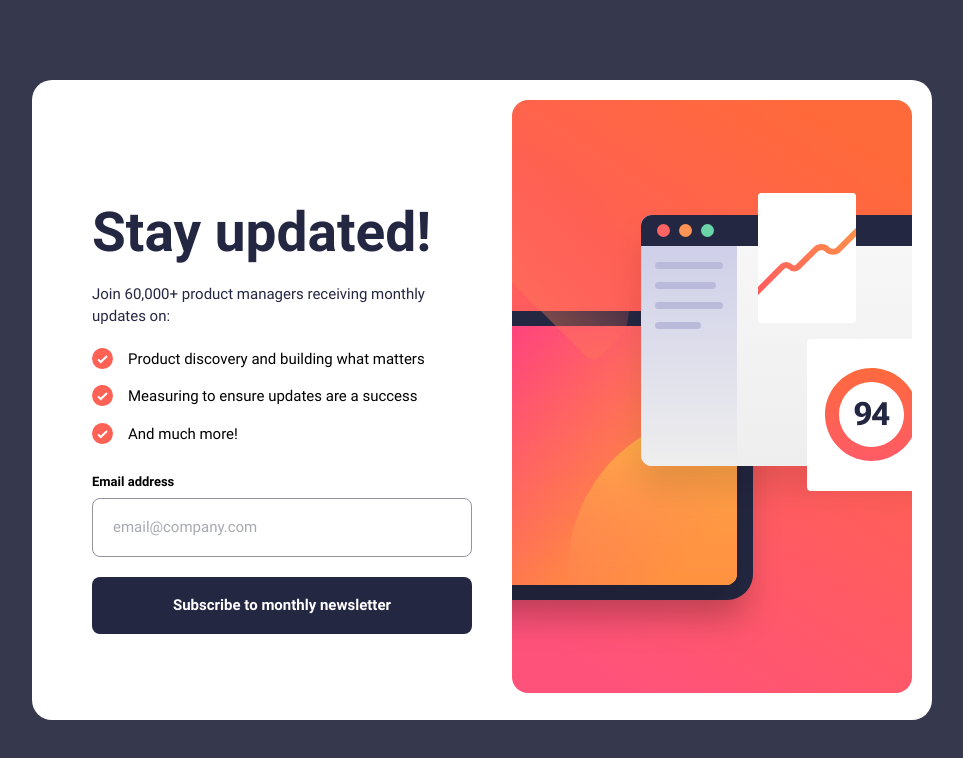
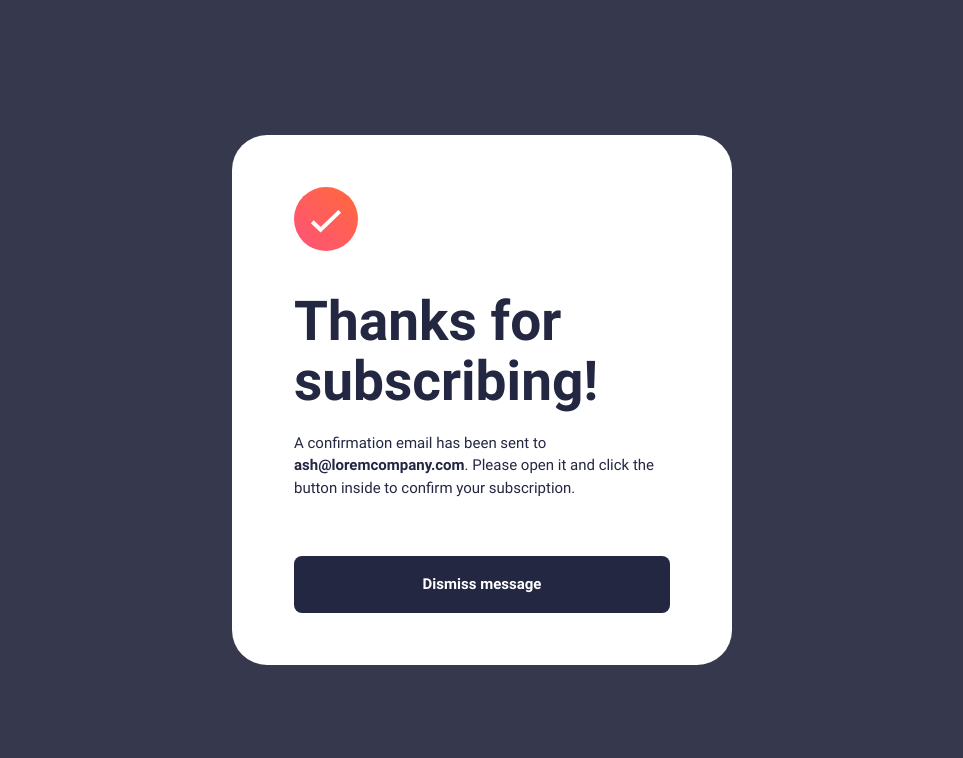
Before and after one commit to jkvithanage/newsletter-sign-up-with-success-message, a website built with Parcel: page index.html in a window 1280 px wide. Shown: the whole page, without its empty margins (158-1121 px from the left). Built offline with nearby package versions, Linux system fonts and the light colour scheme.

Commit message:
create success card component

```diff
--- a/index.html
+++ b/index.html
@@ -13,29 +13,17 @@
     </head>
     <body>
         <div class="container">
-            <div class="card-signup">
-                <picture>
-                    <source
-                        srcset="assets/images/illustration-sign-up-desktop.svg"
-                        media="(min-width: 768px)"
-                        type="image/svg+xml"
-                    />
-                    <source srcset="assets/images/illustration-sign-up-mobile.svg" type="image/svg+xml" />
-                    <img src="assets/images/illustration-sign-up-mobile.svg" alt="card-default-image" />
-                </picture>
-                <div class="card-signup__body">
-                    <h1>Stay updated!</h1>
-                    <p>Join 60,000+ product managers receiving monthly updates on:</p>
-                    <ul>
-                        <li>Product discovery and building what matters</li>
-                        <li>Measuring to ensure updates are a success</li>
-                        <li>And much more!</li>
-                    </ul>
-                    <form class="form">
-                        <label for="email">Email address</label>
-                        <input id="email" class="input-email" type="email" placeholder="email@company.com" />
-                        <input type="submit" class="btn" value="Subscribe to monthly newsletter" />
-                    </form>
+            <div class="card card-success">
+                <div class="card-body card-success__body">
+                    <img src="assets/images/icon-success.svg" alt="success-icon" />
+                    <h1>Thanks for subscribing!</h1>
+                    <p>
+                        A confirmation email has been sent to <strong>ash@loremcompany.com</strong>. Please open it and
+                        click the button inside to confirm your subscription.
+                    </p>
+                </div>
+                <div class="card-body">
+                    <button class="btn">Dismiss message</button>
                 </div>
             </div>
         </div>
--- a/src/js/controller.js
+++ /dev/null
@@ -1,2 +0,0 @@
-`Thanks for subscribing! A confirmation email has been sent to ash@loremcompany.com. Please open it and click the
-button inside to confirm your subscription. Dismiss message`;
--- a/src/scss/_base.scss
+++ b/src/scss/_base.scss
@@ -15,6 +15,7 @@ body {
 }
 
 h1 {
+    margin-top: 1rem;
     margin-bottom: 2rem;
     line-height: 1.1;
     font-size: 4rem;
@@ -32,6 +33,18 @@ p {
     margin-right: auto;
     width: 100%;
     height: 100vh;
+}
+
+.card {
+    margin-left: auto;
+    margin-right: auto;
+    background-color: $white;
+    width: 100%;
+    height: 100%;
+}
+
+.card-body {
+    padding: 2.2rem;
 }
 
 .attribution {
@@ -58,9 +71,16 @@ p {
     }
 
     .container {
-        padding: 0;
         display: flex;
         justify-content: center;
         align-items: center;
     }
+
+    .card {
+        border-radius: 3.5rem;
+    }
+
+    .card-body {
+        width: 100%;
+    }
 }
--- a/src/scss/_button.scss
+++ b/src/scss/_button.scss
@@ -1,4 +1,7 @@
 .btn {
+    padding: 2rem;
+    width: 100%;
+    border-radius: 0.8rem;
     border: none;
     color: $white;
     background-color: $dark-slate-grey;
--- /dev/null
+++ b/src/scss/_card-success.scss
@@ -0,0 +1,29 @@
+.card-success {
+    display: flex;
+    flex-direction: column;
+    justify-content: space-between;
+}
+
+.card-success__body {
+    flex-grow: 1;
+    display: flex;
+    flex-direction: column;
+    justify-content: center;
+    align-items: start;
+    padding-bottom: 0;
+
+    img {
+        margin-bottom: 3rem;
+    }
+}
+
+@media screen and (min-width: 768px) {
+    .card-success {
+        height: auto;
+        display: flex;
+        width: 50rem;
+        justify-content: center;
+        align-items: center;
+        padding: 3rem 4rem;
+    }
+}
--- a/src/scss/_form.scss
+++ b/src/scss/_form.scss
@@ -7,13 +7,10 @@
         margin-bottom: 1rem;
     }
 
-    input {
+    .input-email {
         padding: 2rem;
         width: 100%;
         border-radius: 0.8rem;
-    }
-
-    .input-email {
         color: $dark-slate-grey;
         margin-top: 0.5rem;
         outline: none;
--- a/src/scss/card-signup.scss
+++ b/src/scss/card-signup.scss
@@ -1,12 +1,5 @@
-.card-signup {
-    margin-left: auto;
-    margin-right: auto;
-    background-color: $white;
-    height: 100%;
-}
-
-.card-signup__body {
-    padding: 1rem 2.5rem;
+.card-signup__image {
+    width: 100%;
 }
 
 @media screen and (min-width: 768px) {
@@ -17,11 +10,10 @@
         justify-content: center;
         align-items: center;
         width: 90rem;
-        border-radius: 2rem;
         padding: 2rem;
     }
 
     .card-signup__body {
-        padding: 4rem;
+        padding: 0 4rem;
     }
 }
--- a/src/scss/main.scss
+++ b/src/scss/main.scss
@@ -5,5 +5,6 @@
 @import "./base";
 @import "./button";
 @import "./form";
+@import "./list";
 @import "./card-signup";
-@import "./list";
+@import "./card-success";
```
Also changed, not shown: components/sign-up-form.html (+4 -4 lines), components/success-card.html (added, +13 -0 lines).
